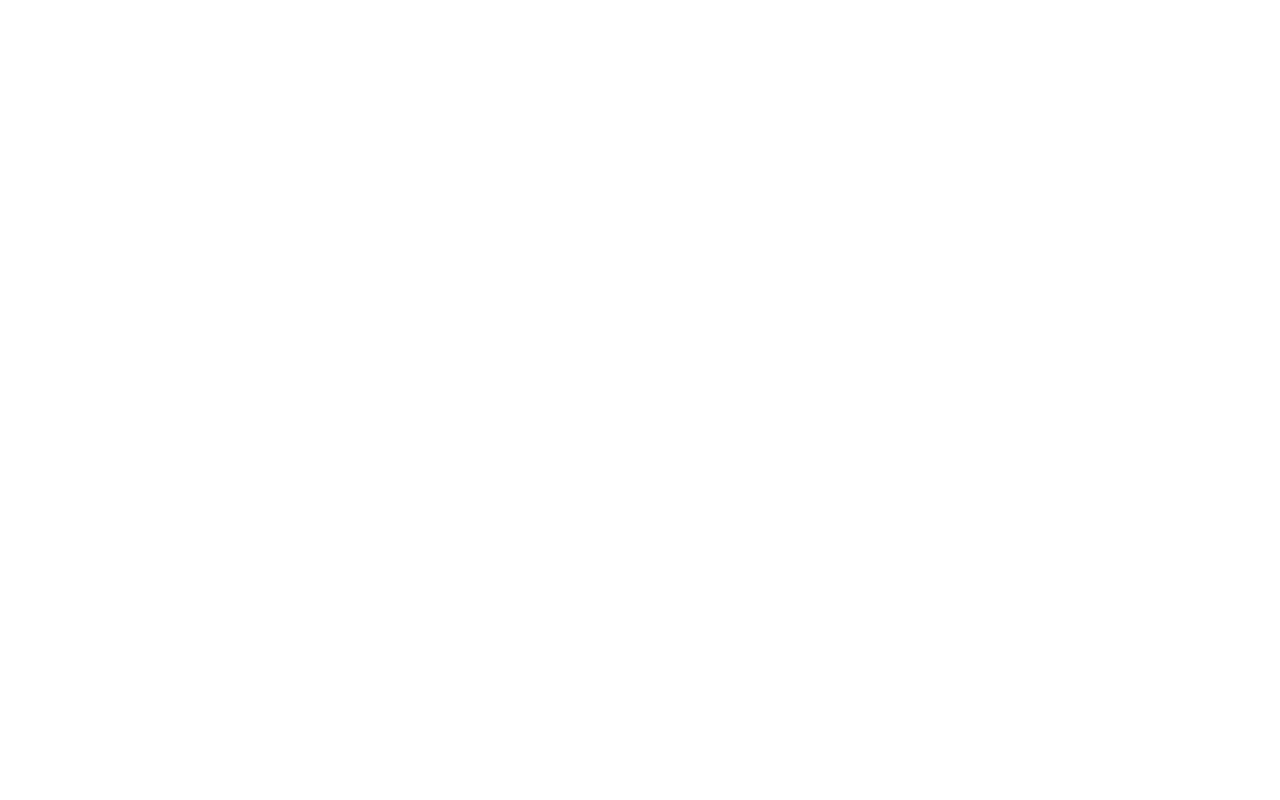
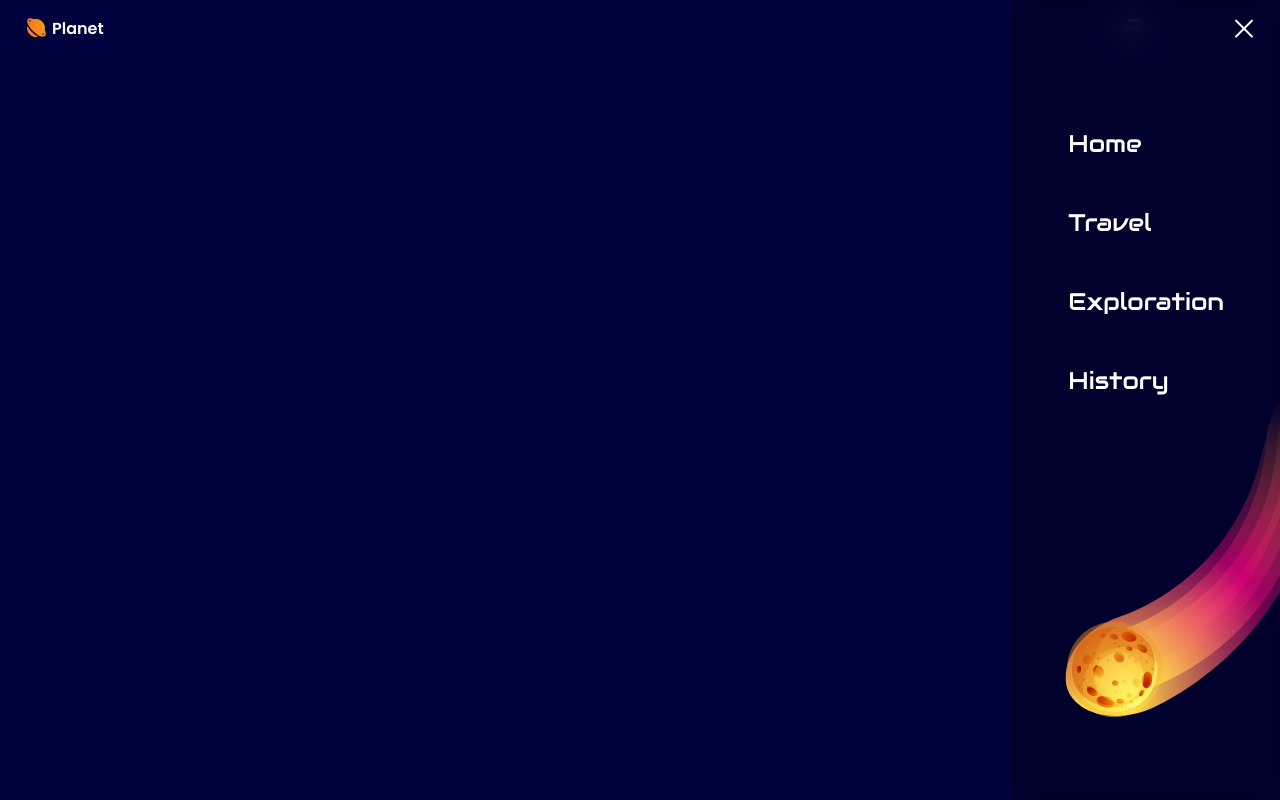
Before and after one commit to curseb100d/LandingPage3, a plain HTML site: page index.html in a window 1280 px wide. Drawn offline with nearby package versions, Linux system fonts and the light colour scheme.

Commit message:
Version 1.1.0

```diff
--- /dev/null
+++ b/css/styles.css
@@ -0,0 +1,271 @@
+/* Google Fonts */
+@import url("https://fonts.googleapis.com/css2?family=Audiowide&family=Poppins:wght@400;500;600&display=swap");
+
+/* Variable Colors */
+:root {
+    --header-height: 3.5rem;
+
+    /* Colors */
+    /* Color mode HSL(hue, saturation, lighthouse */
+    --first-color: hsl(238, 100%, 70%);
+    --first-gradient: linear-gradient(90deg,
+            hsl(243, 96%, 54%),
+            hsl(296, 78%, 53%));
+    --second-gradient: linear-gradient(90deg,
+            hsl(192, 94%, 49%),
+            hsl(224, 98%, 51%));
+    --third-gradient: linear-gradient(90deg,
+            hsl(25, 96%, 55%),
+            hsl(34, 93%, 53%));
+    --white-color: hsl(0, 0%, 100%);
+    --text-color: hsl(0, 0%, 75%);
+    --text-color-light: hsl(0, 0%, 55%);
+    --border-color: hsl(0, 0%, 45%);
+    --body-color: hsl(238, 100%, 12%);
+    --body-color-light: hsl(238, 60%, 20%);
+
+    /* Font and typography */
+    /*.5rem = 8px | 1rem = 16px ...*/
+    --body-font: "Poppins", sans-serif;
+    --second-font: "Audiowide", sans-serif;
+    --biggest-font-size: 3rem;
+    --big-font-size: 1.5rem;
+    --h1-font-size: 1.5rem;
+    --h2-font-size: 1.25rem;
+    --normal-font-size: .938rem;
+    --small-font-size: .813rem;
+
+    /* Font Weight */
+    --font-regular: 400;
+    --font-medium: 500;
+    --font-semi-bold: 600;
+
+    /* Z Index */
+    --z-tooltip: 10;
+    --z-fixed: 100;
+}
+
+/* Responsive Typography */
+@media screen and (min-width: 1150px) {
+    :root {
+        --biggest-font-size: 5.5rem;
+        --big-font-size: 3rem;
+        --h1-font-size: 2.25rem;
+        --h2-font-size: 1.5rem;
+        --normal-font-size: 1rem;
+        --small-font-size: .875rem;
+    }
+}
+
+/* Base */
+* {
+    box-sizing: border-box;
+    padding: 0;
+    margin: 0;
+}
+
+html {
+    scroll-behavior: smooth;
+}
+
+body,
+input,
+button {
+    font-family: var(--body-font);
+    font-size: var(--normal-font-size);
+}
+
+body {
+    background-color: var(--body-color);
+    color: var(--text-color);
+}
+
+input,
+button {
+    border: none;
+    outline: none;
+}
+
+h1,
+h2,
+h3,
+h4 {
+    color: var(--white-color);
+}
+
+ul {
+    list-style: none;
+}
+
+a {
+    text-decoration: none;
+}
+
+img {
+    display: block;
+    max-width: 100%;
+    height: auto;
+}
+
+/* Reusable CSS Classes */
+.container {
+    max-width: 1120px;
+    margin-inline: 1.5rem;
+}
+
+.grid {
+    display: grid;
+    gap: 1.5rem;
+}
+
+.section {
+    padding-block: 5rem 1rem;
+}
+
+.section__title {
+    font-size: var(--big-font-size);
+    font-family: var(--second-font);
+    font-weight: initial;
+    margin-bottom: 2rem;
+    text-align: center;
+}
+
+.section__title span {
+    display: block;
+    background: var(--third-gradient);
+    background-clip: text;
+    -webkit-background-clip: text;
+    color: transparent;
+}
+
+.main {
+    overflow: hidden;
+}
+
+/* Header & Nav */
+.header {
+    position: fixed;
+    width: 100%;
+    top: 0;
+    left: 0;
+    background-color: transparent;
+    z-index: var(--z-fixed);
+}
+
+.nav {
+    position: relative;
+    height: var(--header-height);
+    display: flex;
+    justify-content: space-between;
+    align-items: center;
+}
+
+.nav__logo {
+    display: inline-flex;
+    align-items: center;
+    column-gap: .25rem;
+    color: var(--white-color);
+    font-weight: var(--font-semi-bold);
+}
+
+.nav__logo img {
+    width: 1.5rem;
+}
+
+.nav__toggle,
+.nav__close {
+    display: inline-flex;
+    font-size: 1.5rem;
+    color: var(--white-color);
+    cursor: pointer;
+}
+
+.nav__menu {
+    position: fixed;
+    top: 0;
+    right: 0;
+    background-color: hsla(238, 100%, 6%, .5);
+    backdrop-filter: blur(16px);
+    -webkit-backdrop-filter: blur(16px);
+    /* width: 80%; */
+    height: 100%;
+    padding: 8rem 3.5rem 3.5rem;
+    transition: right .4s;
+}
+
+.nav__list {
+    display: flex;
+    flex-direction: column;
+    row-gap: 3rem;
+}
+
+.nav__link {
+    color: var(--white-color);
+    font-size: var(--h2-font-size);
+    font-family: var(--second-font);
+    transition: color .4s;
+}
+
+.nav__link:hover {
+    color: var(--first-color);
+}
+
+.nav__img,
+.nav__close {
+    position: absolute;
+}
+
+.nav__close {
+    top: 1rem;
+    right: 1.5rem;
+}
+
+.nav__img {
+    width: 300px;
+    right: -3rem;
+    bottom: 5rem;
+    z-index: -1;
+}
+
+/* Show Menu */
+
+/* Add Blur Header */
+
+/* Active Link */
+
+
+/* Home */
+
+/* Button */
+
+/* Travel */
+
+
+/* Swiper Class */
+
+
+/* Swiper Animation */
+
+
+/* Explore */
+
+/* History */
+
+/* Contact */
+
+/* Footer */
+
+/* Scroll Bar */
+
+/* Scroll Up */
+
+
+/* Show Scroll Up */
+
+
+/* Break Points */
+/* For Small Devices */
+
+/* For Medium Devices */
+
+/* For Large Devices */
--- a/index.html
+++ b/index.html
@@ -11,12 +11,48 @@
     <!-- Swiper CSS -->
     <link rel="stylesheet" href="">
     <!-- CSS -->
-    <link rel="stylesheet" href="style.css">
+    <link rel="stylesheet" href="css/styles.css">
 </head>
 <body>
     <!-- Header -->
     <header class="header" id="header">
+        <nav class="nav container">
+            <a href="#" class="nav__logo">
+                <img src="images/logo.svg" alt="image"> Planet
+            </a>
 
+            <div class="nav__menu" id="nav-menu">
+                <ul class="nav__list">
+                    <li>
+                        <a href="#home" class="nav__link">Home</a>
+                    </li>
+
+                    <li>
+                        <a href="#travel" class="nav__link">Travel</a>
+                    </li>
+
+                    <li>
+                        <a href="#explore" class="nav__link">Exploration</a>
+                    </li>
+
+                    <li>
+                        <a href="#history" class="nav__link">History</a>
+                    </li>
+                </ul>
+
+                <!-- Close Button -->
+                <div class="nav__close" id="nav-close">
+                    <i class="ri-close-large-line"></i>
+                </div>
+
+                <img src="images/nav-comet.svg" alt="image" class="nav__img">
+            </div>
+
+            <!-- Toggle Button -->
+            <div class="nav__toggle" id="nav-toggle">
+                <i class="ri-menu-4-line"></i>
+            </div>
+        </nav>
     </header>
 
     <!-- Main -->
@@ -32,7 +68,35 @@
         </section>
 
         <!-- Explore -->
+        <section class="explore section" id="explore">
 
+        </section>
+
+        <!-- History -->
+        <section class="history section" id="history">
+
+        </section>
+
+        <!-- Contact -->
+        <section class="contact section">
+
+        </section>
     </main>
+
+    <!-- Footer -->
+    <footer class="footer">
+
+    </footer>
+
+    <!-- Scroll Up -->
+
+    <!-- Scroll Reveal -->
+    <script src=""></script>
+
+    <!-- Swiper JS -->
+    <script src=""></script>
+
+    <!-- Main JS -->
+    <script src="js/main.js"></script>
 </body>
 </html>
```
Also changed, not shown: js/main.js (added, +13 -0 lines), css/swiper-bundle.min.css (added), js/scrollreveal.min.js (added), js/swiper-bundle.min.js (added), script.js (deleted), style.css (deleted).
